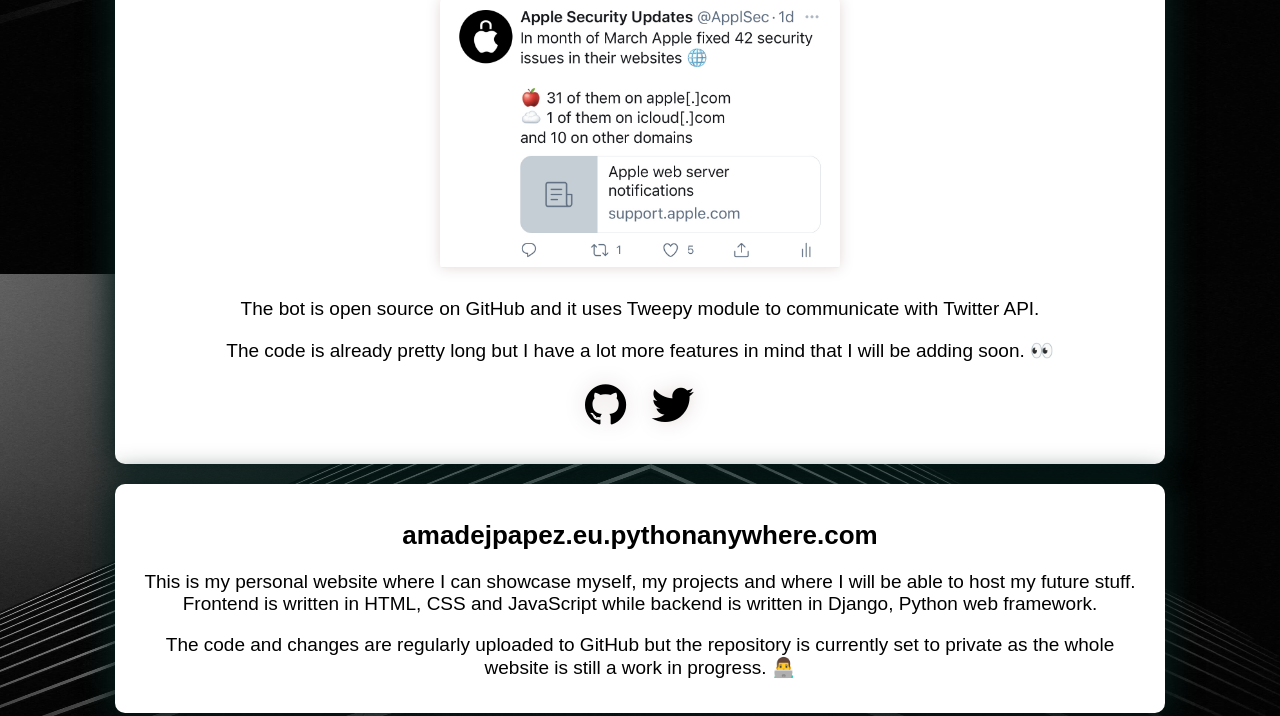
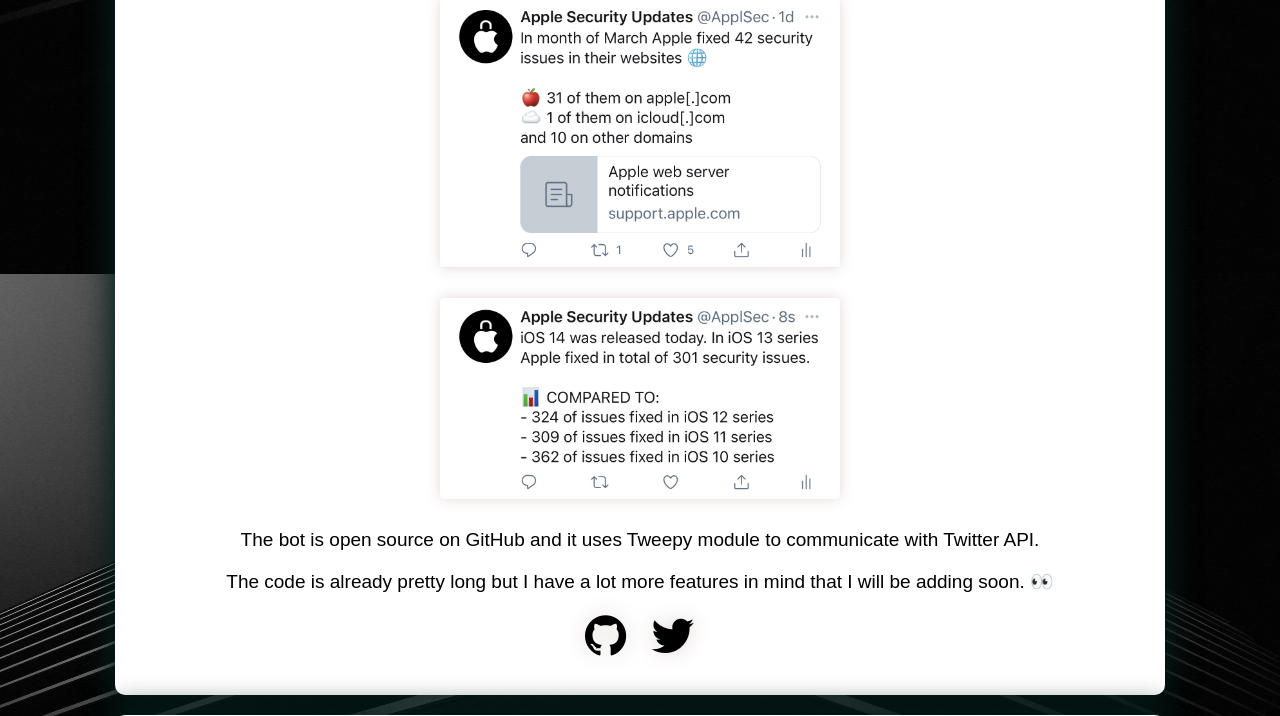
Before and after one commit to amadejpapez/amadejpapez.com, a Django app: page /projects/ in a window 1280 px wide. Shown: the part 2126-2842 px from the top of the page. Run offline with Django 3.2, Linux system fonts and the light colour scheme.

Commit message:
Added new image to My Projects

```diff
--- a/main/templates/projects.html
+++ b/main/templates/projects.html
@@ -63,6 +63,10 @@
                     <source srcset="{% static "images/image6-darkmode.png" %}" media="(prefers-color-scheme: dark)">
                     <img src="{% static "images/image6-lightmode.png" %}" alt="Screenshot of a bot's tweet">
                 </picture>
+                <picture>
+                    <source srcset="{% static "images/image7-darkmode.png" %}" media="(prefers-color-scheme: dark)">
+                    <img src="{% static "images/image7-lightmode.png" %}" alt="Screenshot of a bot's tweet">
+                </picture>
             </div>
             <p>The bot is open source on GitHub and it uses Tweepy module to communicate with Twitter API.</p>
             <p>The code is already pretty long but I have a lot more features in mind that I will be adding soon. 👀</p>
```
Also changed, not shown: main/static/images/image7-darkmode.png (added), main/static/images/image7-lightmode.png (added).
